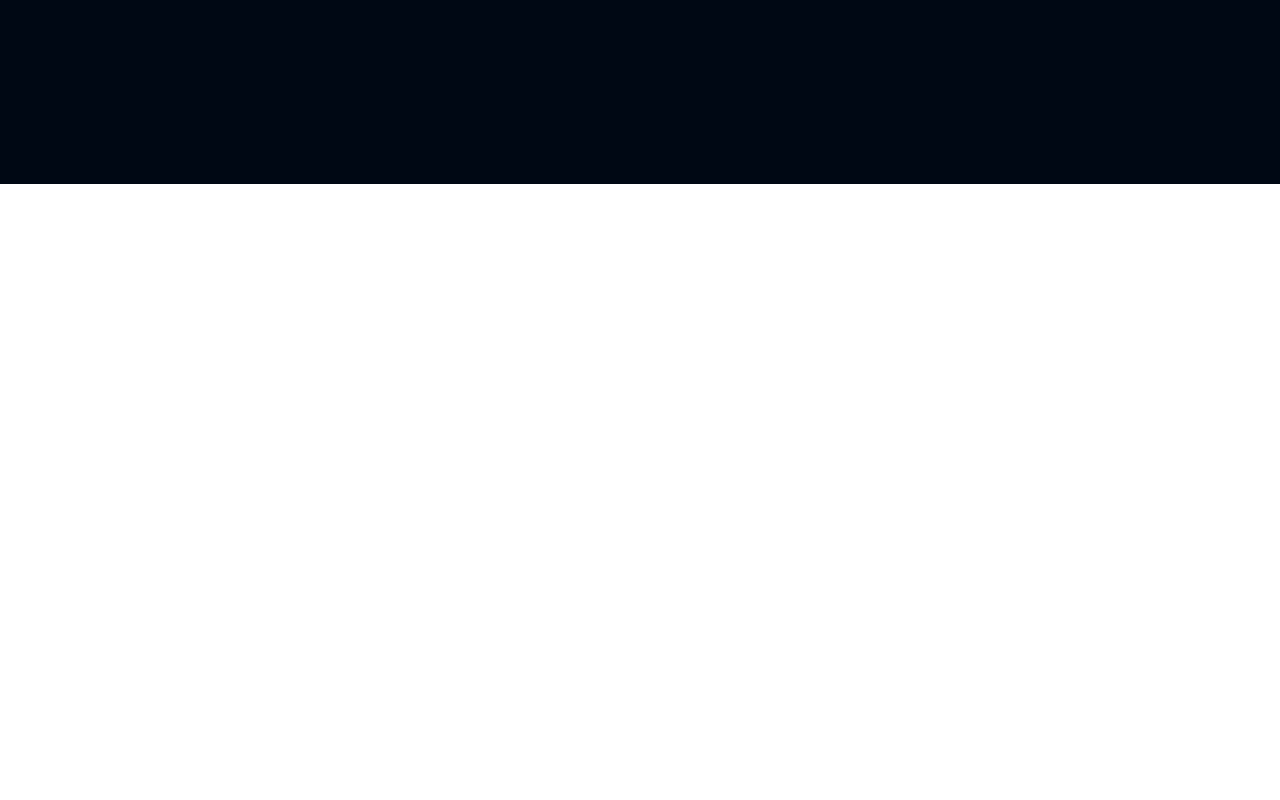
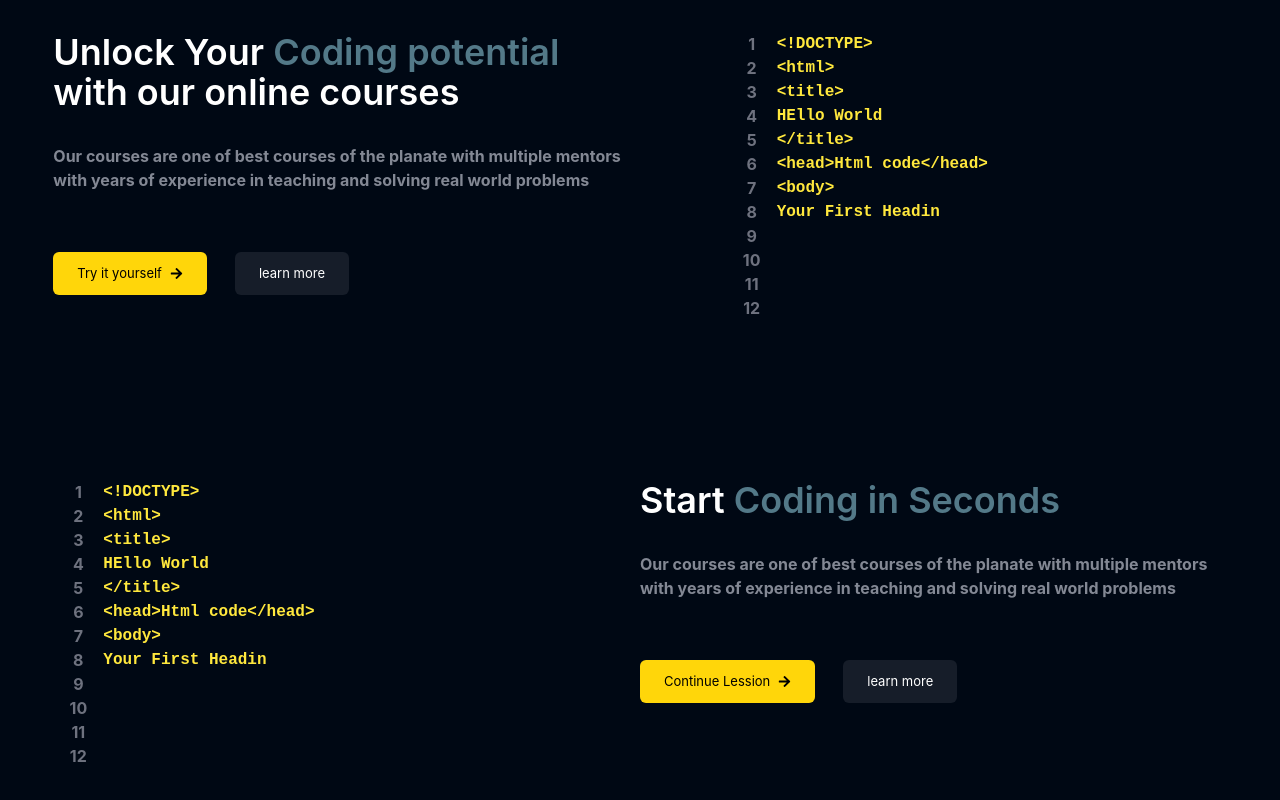
Before and after one commit to AjoyKumarPujari/StudyNotion, a React (Create React App) app: page / in a window 1280 px wide. Shown: the part 616-1416 px from the top of the page. Before the commit the page ends 800 px from the top, so only its background shows below. Built offline with nearby package versions, Linux system fonts and the light colour scheme.

Commit message:
Section 1 completed

```diff
--- a/package.json
+++ b/package.json
@@ -8,6 +8,7 @@
     "react-icons": "^4.10.1",
     "react-router-dom": "^6.14.1",
     "react-scripts": "5.0.1",
+    "react-type-animation": "^3.1.0",
     "web-vitals": "^2.1.4"
   },
   "repository": {
--- /dev/null
+++ b/src/components/core/HomePage/CodeBlocks.jsx
@@ -0,0 +1,69 @@
+import React from 'react'
+import CTAButton from '../HomePage/Button'
+import Highlighttext from './Highlighttext'
+import { FaArrowRight } from 'react-icons/fa'
+import { TypeAnimation } from 'react-type-animation'
+ const CodeBlocks = ({
+    position, heading, subheading, ctabtn1 , ctabtn2, codeblock ,backgroundGradient, codeColor
+ }) => {
+  return (
+    <div className={`flex ${position} my-20 justify-between gap-10`}>
+        {/*Section 1*/}
+        <div className='w-[50%] flex flex-col gap-8'>
+            {heading}
+            <div className='text-richblack-300 font-bold'>
+                {subheading}
+            </div>
+            <div className='flex gap-7 mt-7'>
+                <CTAButton active={ctabtn1.active } linkto={ctabtn1.linkto}>
+                    <div className='flex gap-2 items-center'>
+                        {ctabtn1.btnText}
+                        <FaArrowRight/>
+                    </div>
+                </CTAButton>
+                <CTAButton active={ctabtn2.active } linkto={ctabtn2.linkto}>
+                    {ctabtn2.btnText}
+                </CTAButton>
+            </div>
+
+        </div>
+        {/*Section 2*/}
+        <div className='h-fit flex flex-row text-10[px] w-[100%] lg:w-[500px]' >
+            {/*Bg gradient*/}
+            <div className='text-center flex flex-col w-[10%] text-richblack-400 font-inter font-bold'>
+                <p>1</p>
+                <p>2</p>
+                <p>3</p>
+                <p>4</p>
+                <p>5</p>
+                <p>6</p>
+                <p>7</p>
+                <p>8</p>
+                <p>9</p>
+                <p>10</p>
+                <p>11</p>
+                <p>12</p>
+            </div>
+            <div className={`w-[90%] flex flex-col gp-2 font-bold font-mono ${codeColor} pr-2`}>
+               <TypeAnimation
+                    sequence={[codeblock, 2000, ""]}
+                    repeat={Infinity}
+                    omitDeletionAnimation={true}
+                    cursor={true}
+                    style={
+                        {
+                            whiteSpace: "pre-line",
+                            display: "block",
+                        }
+                    }
+
+               />
+            </div>
+
+        </div>
+
+    </div>
+  )
+}
+
+export default CodeBlocks
--- a/src/pages/Home.jsx
+++ b/src/pages/Home.jsx
@@ -4,6 +4,7 @@ import { Link } from 'react-router-dom'
 import Highlighttext from '../components/core/HomePage/Highlighttext'
 import CTAButton from '../components/core/HomePage/Button'
 import Banner from '../assets/Images/banner.mp4'
+import CodeBlocks from '../components/core/HomePage/CodeBlocks'
 const Home = () => {
   return (
     <div>
@@ -47,7 +48,72 @@ const Home = () => {
               </video>
             </div>
 
+            {/*code section 1 */}
+            <div>
+              <CodeBlocks
+              position={"lg:flex-row"}
+              heading={
+                <div className='text-4xl font-semibold'>
+                  Unlock Your{" "} <Highlighttext text={"Coding potential"}/>
+                  {" "}with our online courses
+                </div>
+              }
+              subheading={
+                "Our courses are one of best courses of the planate with multiple mentors with years of experience in teaching and solving real world problems"
+              }
+              ctabtn1={
+                {
+                  btnText: "Try it yourself",
+                  linkto: "/signup",
+                  active: true
+                }
+              }
+              ctabtn2={
+                {
+                  btnText: "learn more",
+                  linkto: "/login",
+                  active: false
+                }
+              }
 
+              codeblock={ `<!DOCTYPE>\n <html>\n<title>\nHEllo World\n</title>\n<head>Html code</head>\n<body>\nYour First Heading\nYour First Paragraph\nYour First Code \n</body>\n</html>`}
+              codeColor={"text-yellow-25"}
+              />
+            </div>
+
+
+{/*code section 2 */}
+<div>
+              <CodeBlocks
+              position={"lg:flex-row-reverse"}
+              heading={
+                <div className='text-4xl font-semibold'>
+                  Start{" "} <Highlighttext text={"Coding in Seconds"}/>
+
+                </div>
+              }
+              subheading={
+                "Our courses are one of best courses of the planate with multiple mentors with years of experience in teaching and solving real world problems"
+              }
+              ctabtn1={
+                {
+                  btnText: "Continue Lession",
+                  linkto: "/signup",
+                  active: true
+                }
+              }
+              ctabtn2={
+                {
+                  btnText: "learn more",
+                  linkto: "/login",
+                  active: false
+                }
+              }
+
+              codeblock={ `<!DOCTYPE>\n <html>\n<title>\nHEllo World\n</title>\n<head>Html code</head>\n<body>\nYour First Heading\nYour First Paragraph\nYour First Code \n</body>\n</html>`}
+              codeColor={"text-yellow-25"}
+              />
+            </div>
         </div>
 
 
```
Also changed, not shown: 1 other file (tests, documents, lock files or other folders).
